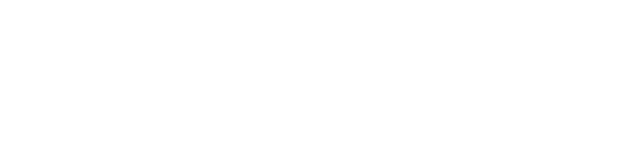
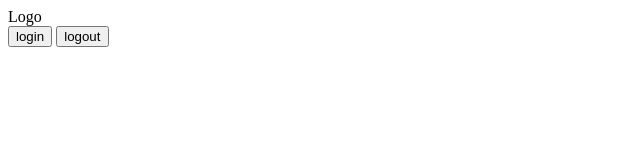
Before and after one commit to hugomdmg/repo-git, a plain HTML site: page index.html in a window 1280 px wide. Shown: the whole page, without its empty margins (0-640 px from the left). Drawn offline with Linux system fonts and the light colour scheme.

Commit message:
buttons header

```diff
--- a/index.html
+++ b/index.html
@@ -6,7 +6,11 @@
     <title>Document</title>
 </head>
 <body>
-    <header></header>
+    <header>
+        <div id="logo">Logo</div>
+        <button>login</button>
+        <button>logout</button>
+    </header>
     <main></main>
     <footer></footer>
 
```
